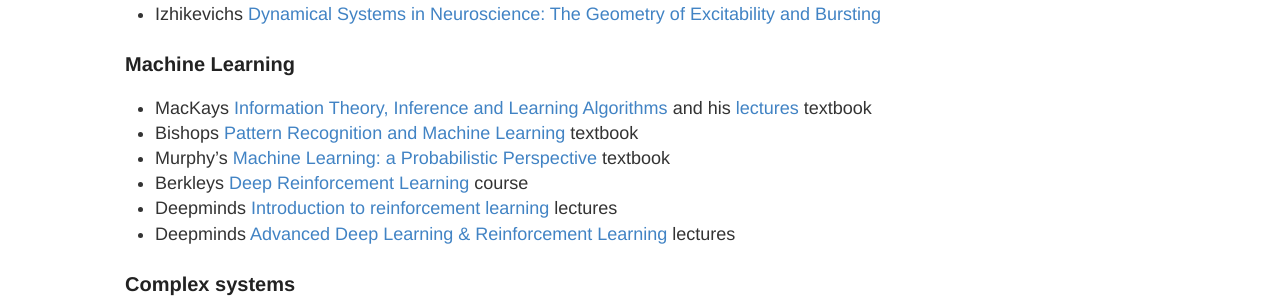
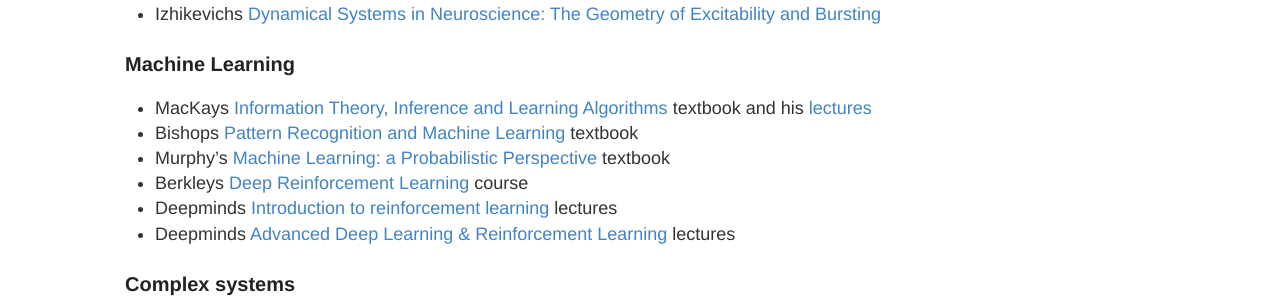
Before and after one commit to Mariusmarten/mariusmarten.github.io, a Jekyll site: the page built from resources.md, in a window 1280 px wide. Shown: the part 418-716 px from the top of the page. Built offline with Jekyll 4.4.1, drawn with Linux system fonts in a browser that asks for light colours.

```diff
--- a/resources.md
+++ b/resources.md
@@ -11,7 +11,7 @@ A collection of resources for Machine Learning, Computational Neuroscience and C
 - Izhikevichs [Dynamical Systems in Neuroscience: The Geometry of Excitability and Bursting](https://www.izhikevich.org/publications/dsn.pdf)
 
 ### Machine Learning
-- MacKays [Information Theory, Inference and Learning Algorithms](https://www.inference.org.uk/itprnn/book.pdf) and his [lectures](https://www.youtube.com/playlist?list=PLruBu5BI5n4aFpG32iMbdWoRVAA-Vcso6) textbook
+- MacKays [Information Theory, Inference and Learning Algorithms](https://www.inference.org.uk/itprnn/book.pdf) textbook and his [lectures](https://www.youtube.com/playlist?list=PLruBu5BI5n4aFpG32iMbdWoRVAA-Vcso6)
 - Bishops [Pattern Recognition and Machine Learning](http://users.isr.ist.utl.pt/~wurmd/Livros/school/Bishop%20-%20Pattern%20Recognition%20And%20Machine%20Learning%20-%20Springer%20%202006.pdf) textbook
 - Murphy’s [Machine Learning: a Probabilistic Perspective](https://doc.lagout.org/science/Artificial%20Intelligence/Machine%20learning/Machine%20Learning_%20A%20Probabilistic%20Perspective%20%5BMurphy%202012-08-24%5D.pdf) textbook
 - Berkleys [Deep Reinforcement Learning](http://rail.eecs.berkeley.edu/deeprlcourse/) course
```
